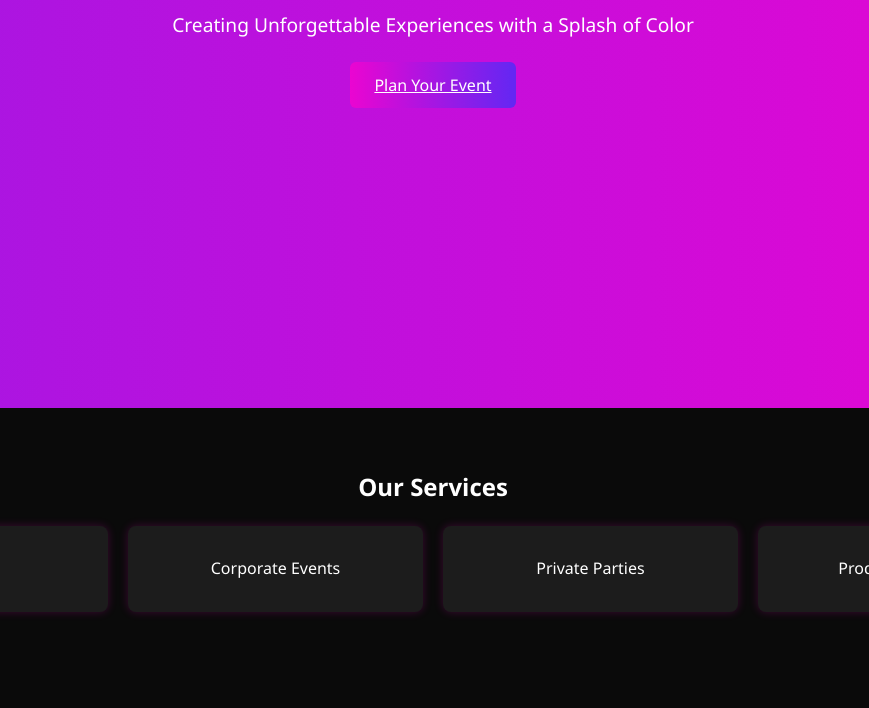
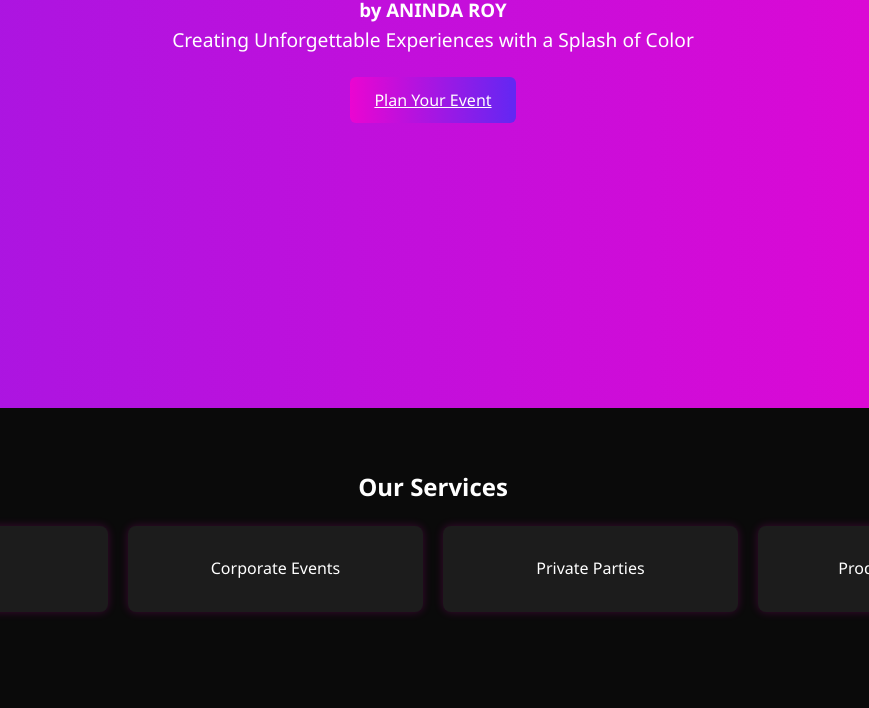
Before and after one commit to Sudi999Sa/event-test, a plain HTML site: page index.html in a window 1280 px wide. Shown: the part 392-1100 px from the top of the page, without its empty margins (207-1076 px from the left). Drawn offline with Linux system fonts and the light colour scheme.

Commit message:
Update index.html

```diff
--- a/index.html
+++ b/index.html
@@ -110,6 +110,7 @@
   <header class="hero">
     <div class="hero-content">
       <h1>𝗘𝗗𝗨𝗡𝗜𝗧𝗬</h1>
+      <H3>by ANINDA ROY</H3>
       <p>Creating Unforgettable Experiences with a Splash of Color</p>
       <a href="#contact" class="rgb-button">Plan Your Event</a>
     </div>
```
